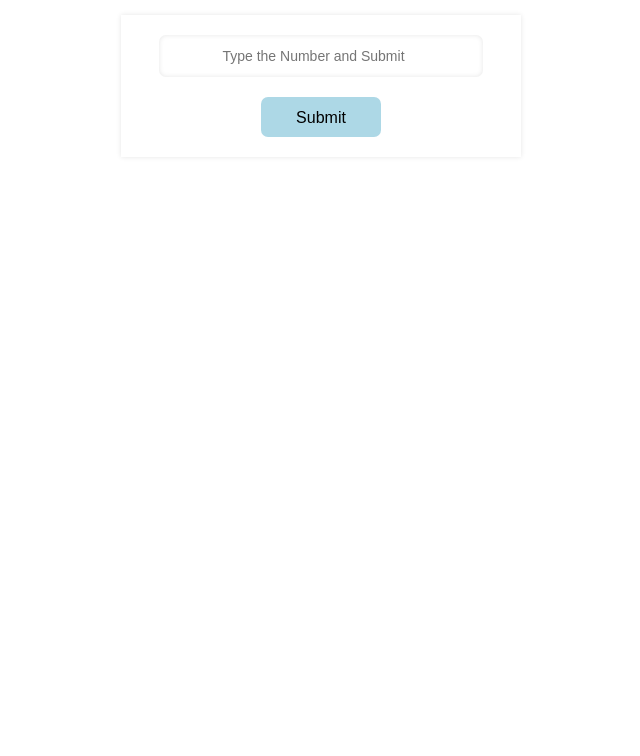
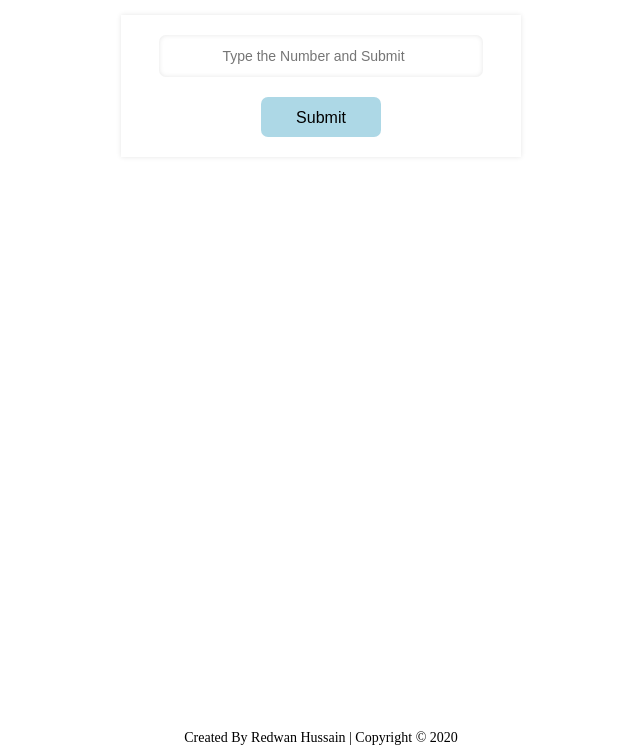
Before and after one commit to redwan10/Octal-Binary-Decimal-Hexadecimal-Calculator., a plain HTML site: page index.html in a window 1280 px wide. Shown: the part 44-800 px from the top of the page, without its empty margins (319-959 px from the left). Drawn offline with Linux system fonts and the light colour scheme.

Commit message:
Octal, Binary, Decimal, Hexadecimal Calculator.

```diff
--- a/index.html
+++ b/index.html
@@ -69,6 +69,23 @@
       font-weight: 600;
     }
 
+    footer {
+      text-align: center;
+      position: fixed;
+      bottom: 0;
+      left: 0;
+      right: 0;
+      padding: 10px 0;
+    }
+
+    footer p {
+      font-size: 14px;
+      text-transform: capitalize;
+      margin: 0;
+    }
+
+
+
     @media (max-width: 576px) {
       form {
         padding: 15px 10px;
@@ -93,6 +110,10 @@
     <!-- view result -->
     <p id="result"></p>
   </div>
+
+  <footer>
+    <p>Created by Redwan Hussain | copyright &copy; 2020</p>
+  </footer>
 
 
 
```
